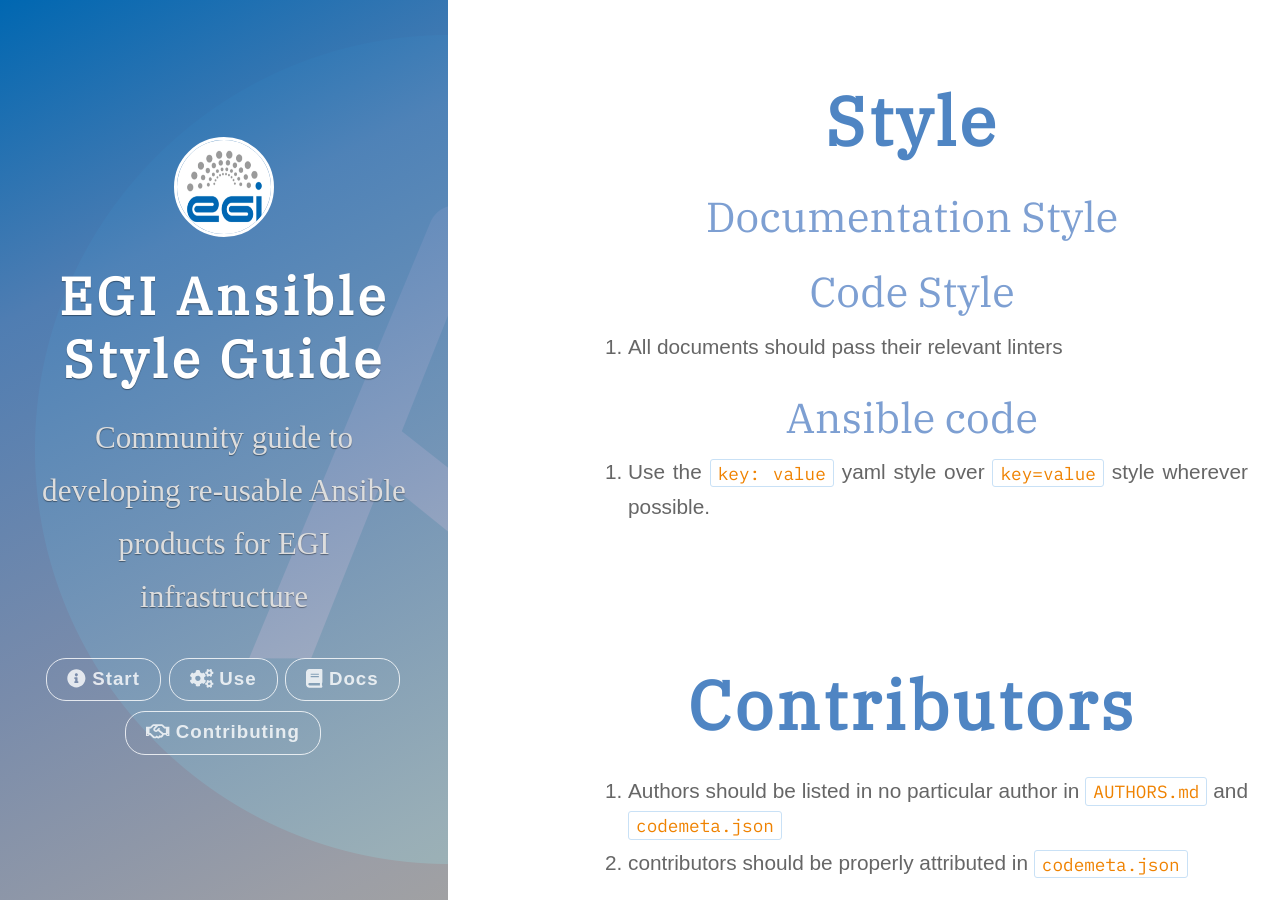
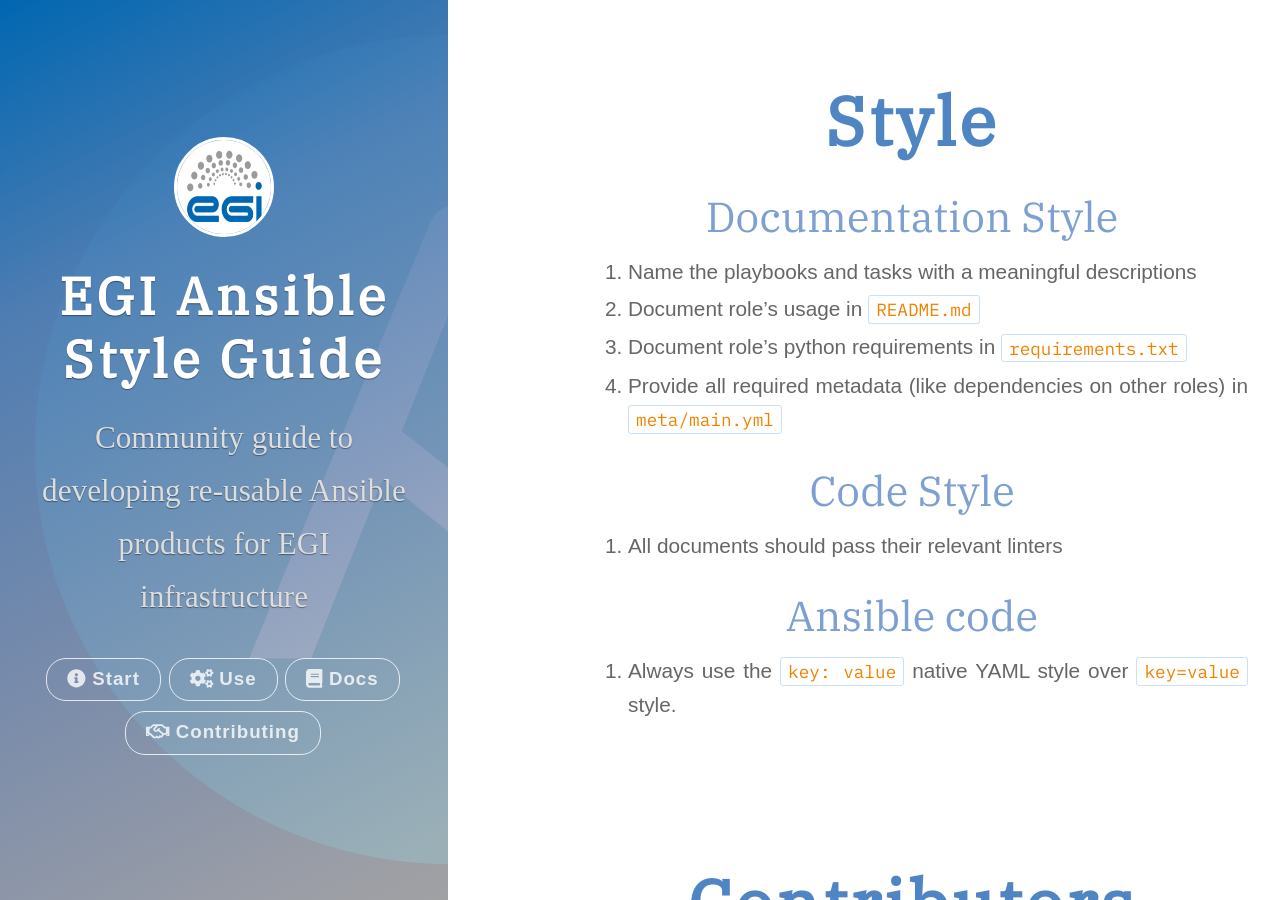
Before and after one commit to EGI-Federation/ansible-style-guide, a Jekyll site: the page built from docs/Documentation.md, in a window 1280 px wide and 900 px high, scrolled down 464 px. Built offline with Jekyll 4.4.1, drawn with Linux system fonts in a browser that asks for light colours; nearby versions of some CDN libraries; some web fonts are replaced; a script that is not in the unit is left out.

Commit message:
Merge all role documentation in one file

```diff
--- a/docs/Documentation.md
+++ b/docs/Documentation.md
@@ -10,13 +10,18 @@
 
 ## Documentation Style
 
+1. Name the playbooks and tasks with a meaningful descriptions
+1. Document role's usage in `README.md`
+1. Document role's python requirements in `requirements.txt`
+1. Provide all required metadata (like dependencies on other roles) in `meta/main.yml`
+
 ## Code Style
 
 1. All documents should pass their relevant linters
 
 ## Ansible code
 
-1. Use the `key: value` yaml style over `key=value` style wherever possible.
+1. Always use the `key: value` native YAML style over `key=value` style.
 
 # Contributors
 
```
Also changed, not shown: docs/documenting-roles.md (deleted, +0 -10 lines).
